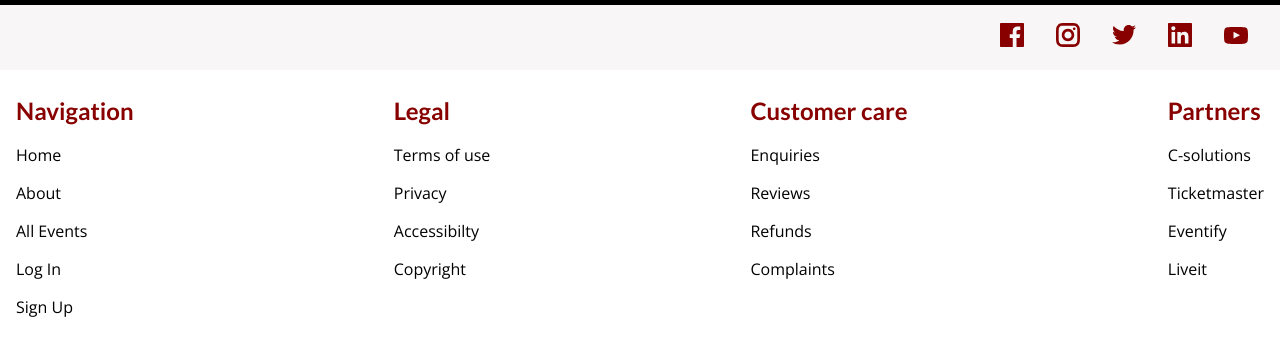
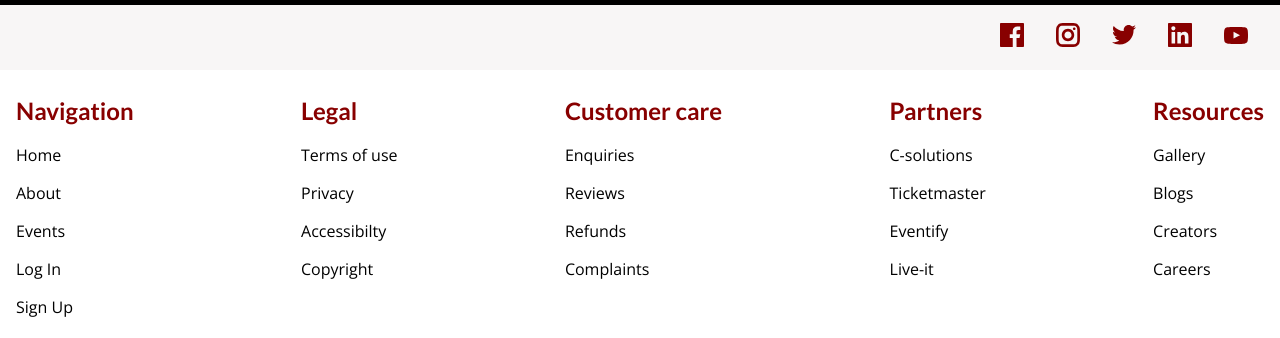
Before and after one commit to Chacho104/eventour-app, a Next.js app: page / in a window 1280 px wide. Shown: the part 1153-1491 px from the top of the page. Built offline with nearby package versions, Linux system fonts and the light colour scheme; no server answers; the database is empty.

Commit message:
Add nav links to footer

```diff
--- a/components/layout/footer/useful-links.js
+++ b/components/layout/footer/useful-links.js
@@ -13,7 +13,7 @@ function UsefulLinks() {
             <Link href="/">About</Link>
           </li>
           <li>
-            <Link href="/events">All Events</Link>
+            <Link href="/events">Events</Link>
           </li>
           <li>
             <Link href="/login">Log In</Link>
@@ -70,7 +70,24 @@ function UsefulLinks() {
             <Link href="/">Eventify</Link>
           </li>
           <li>
-            <Link href="/">Liveit</Link>
+            <Link href="/">Live-it</Link>
+          </li>
+        </ul>
+      </div>
+      <div className={classes["link-group"]}>
+        <h2>Resources</h2>
+        <ul>
+          <li>
+            <Link href="/">Gallery</Link>
+          </li>
+          <li>
+            <Link href="/">Blogs</Link>
+          </li>
+          <li>
+            <Link href="/">Creators</Link>
+          </li>
+          <li>
+            <Link href="/">Careers</Link>
           </li>
         </ul>
       </div>
```
